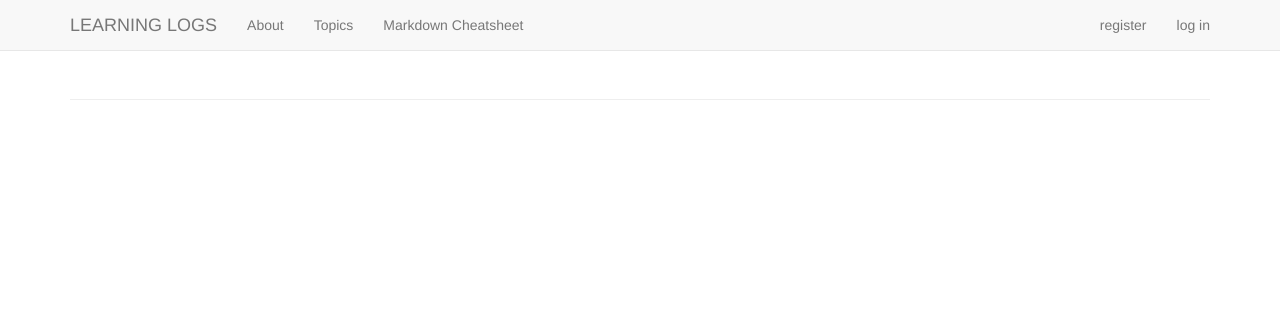
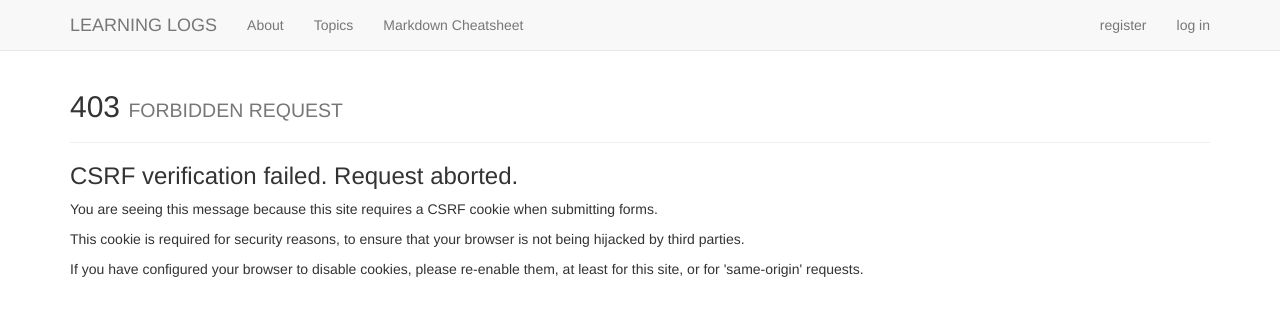
Before and after one commit to melbania/happy-logs, a Django app: template learning_log/templates/403_csrf.html in a window 1280 px wide. Shown: the top 316 px of the page. Run offline with Django 3.2, Linux system fonts and the light colour scheme; the template is opened without the code that fills it, so the values that code supplies are empty; some libraries are stand-ins or nearby versions.

Commit message:
added custom message to 403_csrf.html

```diff
--- a/learning_log/templates/403_csrf.html
+++ b/learning_log/templates/403_csrf.html
@@ -1 +1,17 @@
 {% extends 'learning_logs/base.html' %}
+
+{% block header %}
+    <h2>403 <small>FORBIDDEN REQUEST</small></h2>
+{% endblock header %}
+
+{% block content %}
+
+    <h3>CSRF verification failed. Request aborted.</h3>
+
+    <p>You are seeing this message because this site requires a CSRF cookie when submitting forms.</p>
+
+    <p>This cookie is required for security reasons, to ensure that your browser is not being hijacked by third parties.</p>
+
+    <p>If you have configured your browser to disable cookies, please re-enable them, at least for this site, or for 'same-origin' requests.</p>
+
+{% endblock content %}
```
